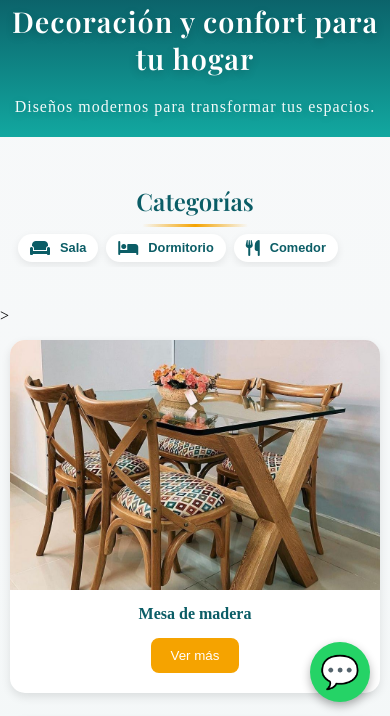
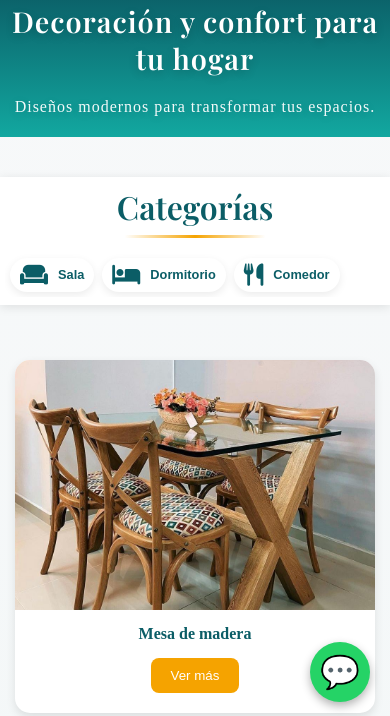
Before and after one commit to cristian200722/Bella-Muebles-catalogo, a plain HTML site: page index.html in a window 390 px wide. Shown: the part 122-838 px from the top of the page. Drawn offline with nearby package versions, Linux system fonts and the light colour scheme.

Commit message:
mas ajustes responsive

```diff
--- a/index.html
+++ b/index.html
@@ -54,7 +54,7 @@
             Comedor
         </button>
         </div>
-    </section>>
+    </section>
     <!-- PRODUCTOS -->
      <section class="productos">
         <div class="card">
--- a/styles.css
+++ b/styles.css
@@ -379,6 +379,8 @@ section{
     background:var(--azul);
 }
 
+/* ===== RESPONSIVE ===== */
+
 @media(max-width:768px){
 
 header h1{
@@ -397,12 +399,10 @@ header h1{
     font-size:1rem;
 }
 
-/* ===== PRODUCTOS ===== */
 .productos{
-    padding:10px;
+    padding:15px;
 }
 
-/* ===== CARD ===== */
 .card img{
     height:250px;
 }
@@ -410,50 +410,45 @@ header h1{
 .card h3{
     font-size:1rem;
 }
-
-/* ===== CATEGORÍAS (FIX IMPORTANTE) ===== */
-@media(max-width:768px){
-
 .categories{
-    padding:8px 10px 0;
+    position:sticky;
+    top:0;
+    z-index:1000;
+    background:var(--blanco);
+    padding:8px 5px;
+    box-shadow:0 2px 10px rgba(0,0,0,0.1);
 }
 
-.categories h2{
-    font-size:1.5rem;
-    margin-bottom:12px;
-}
-
-/* 🔥 barra horizontal limpia */
+/* 🔥 FIX CATEGORÍAS MOBILE */
 .botones-categorias{
     display:flex;
     flex-wrap:nowrap;
     overflow-x:auto;
     justify-content:flex-start;
     gap:8px;
-    padding:5px 8px;
-    scrollbar-width:none; /* Firefox */
+    padding:5px 5px;
+    scrollbar-width:none;
 }
 
 .botones-categorias::-webkit-scrollbar{
-    display:none; /* Chrome */
+    display:none;
 }
 
-/* 🔥 botones pequeños tipo filtro */
 .botones-categorias button{
     flex:0 0 auto;
     min-width:auto;
-    padding:6px 12px;
+    padding:6px 10px;
     font-size:0.8rem;
-    border-radius:18px;
+    border-radius:20px;
     white-space:nowrap;
     box-shadow:0 3px 8px rgba(0,0,0,0.08);
 }
 
-/* 🔥 iconos más pequeños */
-.botones-categorias i{
-    font-size:1rem;
+.categories h2{
+    font-size:2rem;
 }
-
+.productos{
+    margin-top:10px;
 }
 }
 
```
